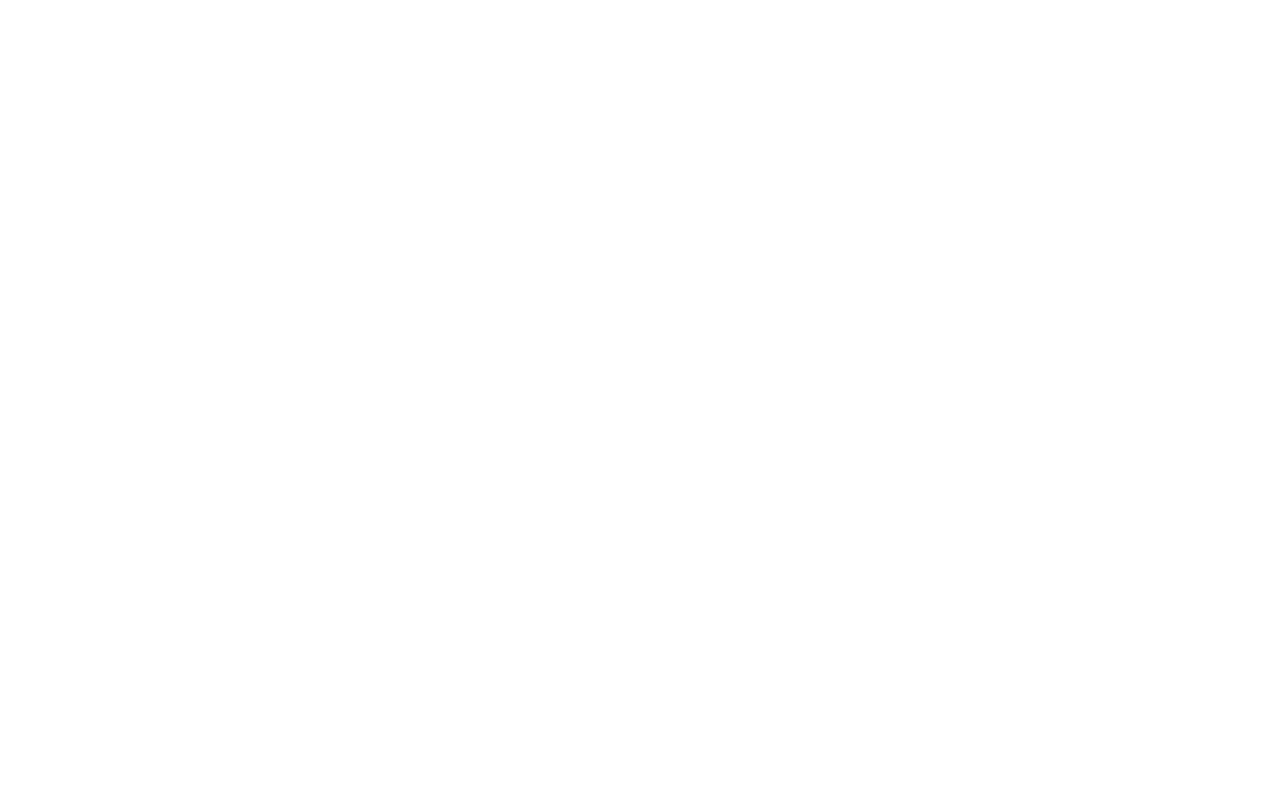
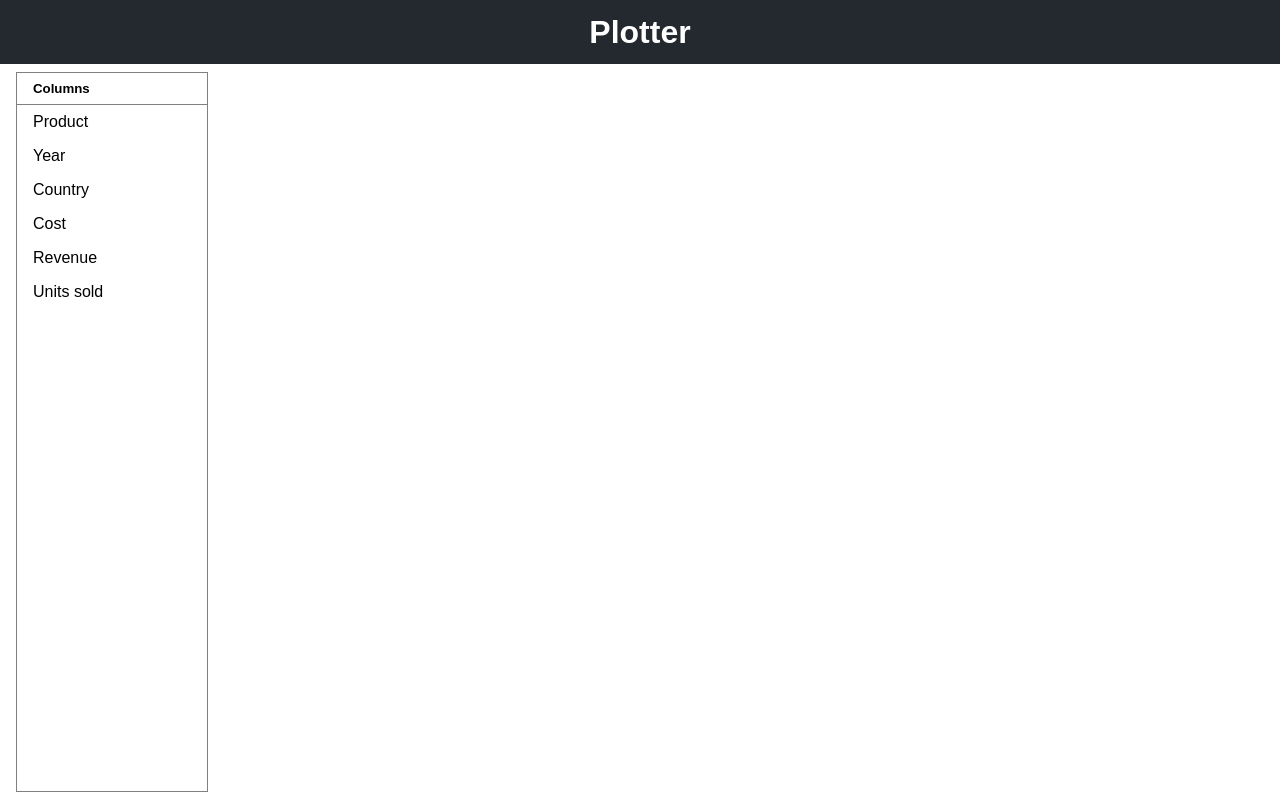
Before and after one commit to mabonoah/plotter, a React (Create React App) app: page / in a window 1280 px wide. Built offline with nearby package versions, Linux system fonts and the light colour scheme.

Commit message:
Create header and sidebar components

```diff
--- a/src/App.js
+++ b/src/App.js
@@ -1,5 +1,16 @@
+import "./App.scss";
+import Header from "./components/header/Header";
+import Sidebar from "./components/sidebar/Sidebar";
+
 function App() {
-  return <div className="app-container"></div>;
+  return (
+    <div className="app-container">
+      <Header />
+      <section className="main-container">
+        <Sidebar />
+      </section>
+    </div>
+  );
 }
 
 export default App;
--- /dev/null
+++ b/src/App.scss
@@ -0,0 +1,12 @@
+.app-container {
+    width: 100%;
+    height: 100%;
+    display: flex;
+    flex-direction: column;
+
+    .main-container {
+        height: 100%;
+        margin: 0.5rem 1rem;
+        display: flex;
+    }
+}
--- /dev/null
+++ b/src/components/header/Header.js
@@ -0,0 +1,11 @@
+import "./Header.scss";
+
+function Header() {
+  return (
+    <header>
+      <h1> Plotter</h1>
+    </header>
+  );
+}
+
+export default Header;
--- /dev/null
+++ b/src/components/header/Header.scss
@@ -0,0 +1,8 @@
+header {
+    min-height: 4rem;
+    display: flex;
+    justify-content: center;
+    align-items: center;
+    color: #ffffff;
+    background-color: #24292f;
+}
--- /dev/null
+++ b/src/components/sidebar/Sidebar.js
@@ -0,0 +1,46 @@
+import { useState } from "react";
+import "./Sidebar.scss";
+
+function Sidebar() {
+  const [columns, setColumns] = useState([
+    {
+      name: "Product",
+      function: "dimension",
+    },
+    {
+      name: "Year",
+      function: "dimension",
+    },
+    {
+      name: "Country",
+      function: "dimension",
+    },
+    {
+      name: "Cost",
+      function: "measure",
+    },
+    {
+      name: "Revenue",
+      function: "measure",
+    },
+    {
+      name: "Units sold",
+      function: "measure",
+    },
+  ]);
+
+  return (
+    <div className="sidebar-container">
+      <h5>Columns</h5>
+      {columns.map((column, index) => {
+        return (
+          <span className="column" key={index}>
+            {column.name}
+          </span>
+        );
+      })}
+    </div>
+  );
+}
+
+export default Sidebar;
--- /dev/null
+++ b/src/components/sidebar/Sidebar.scss
@@ -0,0 +1,17 @@
+$cell-padding: 0.5rem 1rem;
+
+.sidebar-container {
+    width: 12rem;
+    border: 0.1rem solid gray;
+
+    h5 {
+        padding: $cell-padding;
+        border-bottom: 0.1rem solid gray;
+    }
+
+    .column {
+        cursor: pointer;
+        display: block;
+        padding: $cell-padding;
+    }
+}
--- a/src/index.scss
+++ b/src/index.scss
@@ -6,8 +6,7 @@
 
 html,
 body,
-#root,
-.app-container {
+#root {
   width: 100%;
   height: 100%;
 }
```
